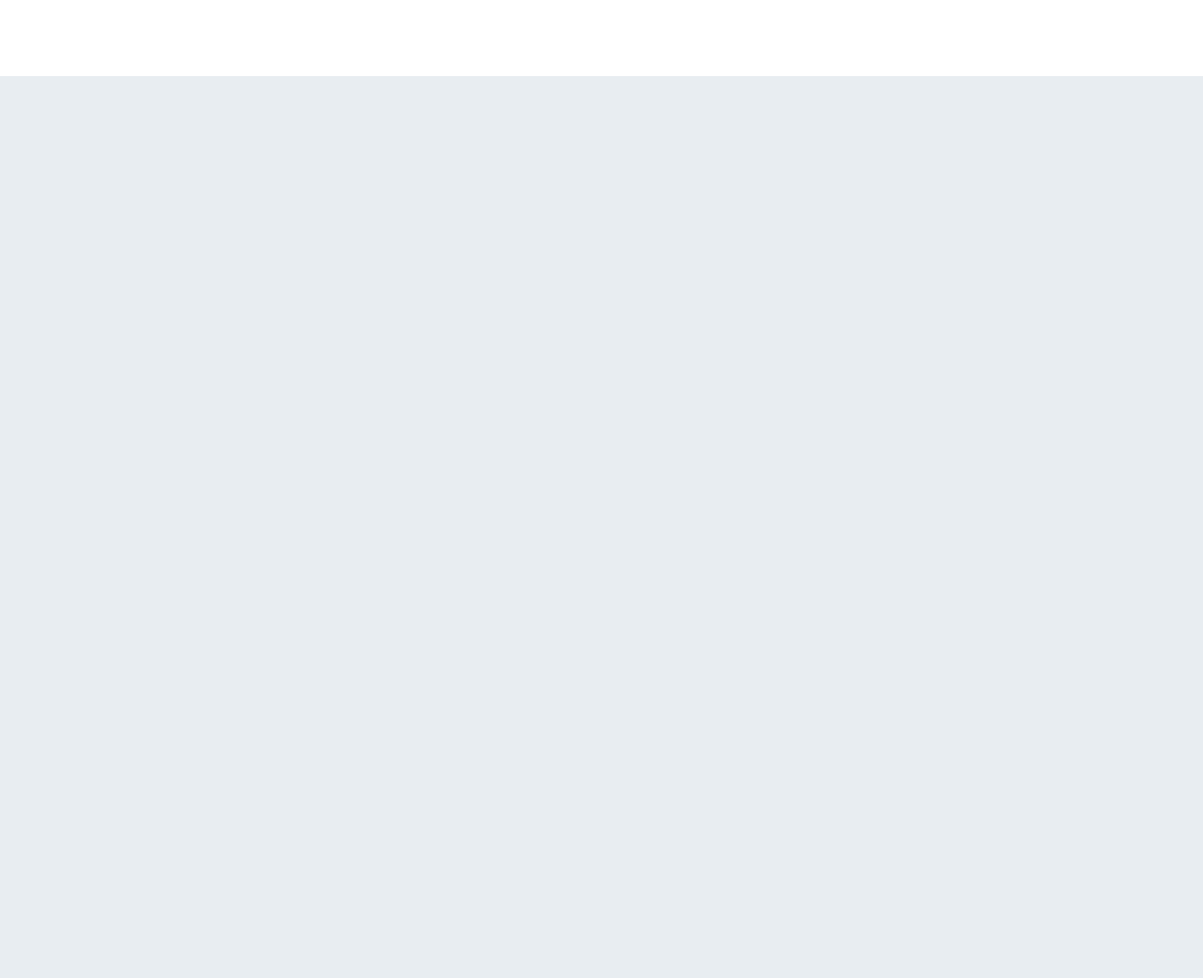
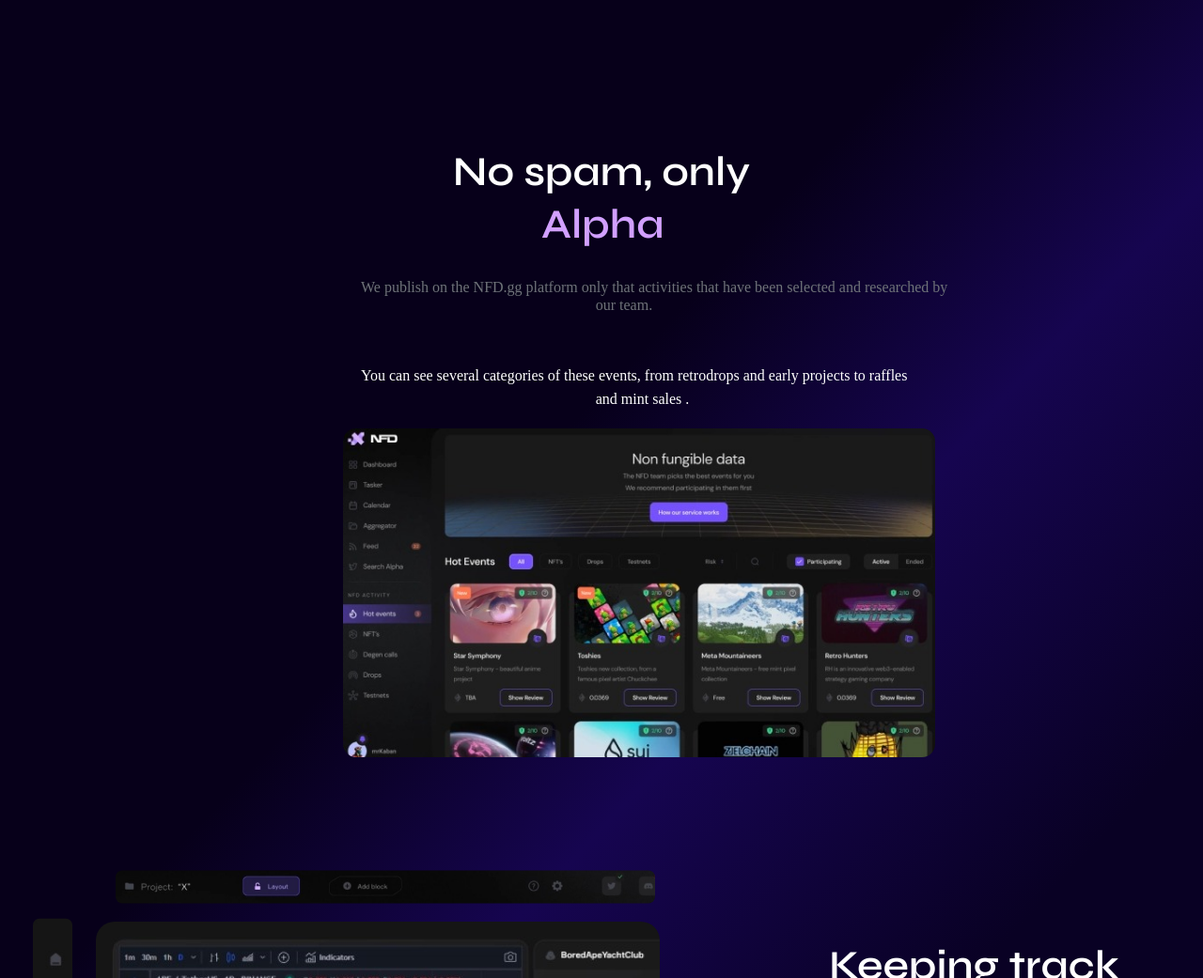
Before and after one commit to Samir-Pathan/NFD-Website-Clone, a plain HTML site: page index.html in a window 1280 px wide. Shown: the part 1759-2800 px from the top of the page at 94% size. Before the commit the page ends 2040 px from the top, so only its background shows below. Drawn offline with Linux system fonts and the light colour scheme.

Commit message:
section 4 added

```diff
--- a/index.html
+++ b/index.html
@@ -6,6 +6,9 @@
     <title>NFD</title>
     <link rel="stylesheet" href="style.css">
     <link href='https://fonts.googleapis.com/css?family=Syne' rel='stylesheet'>
+    <link rel="preconnect" href="https://fonts.googleapis.com">
+    <link rel="preconnect" href="https://fonts.gstatic.com" crossorigin>
+    <link href="https://fonts.googleapis.com/css2?family=Syne:wght@600&display=swap" rel="stylesheet">
     <link rel="stylesheet" href="https://cdnjs.cloudflare.com/ajax/libs/font-awesome/6.5.1/css/all.min.css" integrity="sha512-DTOQO9RWCH3ppGqcWaEA1BIZOC6xxalwEsw9c2QQeAIftl+Vegovlnee1c9QX4TctnWMn13TZye+giMm8e2LwA==" crossorigin="anonymous" referrerpolicy="no-referrer" >
 </head>
 <body>
@@ -134,6 +137,44 @@
 
         </div>
     </div>
+       <div class="section4">
+        <div class="section4-headings">
+            <div class="section4-heading1">
+                <h1>No spam, only</h1>
+            </div>
+            <div class="section4-heading2">
+                <h1>Alpha</h1>
+            </div>
 
+        </div>
+        <div class="section4-heading3">
+            <p>We publish on the NFD.gg platform only that activities that have been selected and researched by </p>
+            <p1> our team.</p1>
+            <p2>You can see several categories of these events, from retrodrops and early projects to raffles </p2>
+            <p3>and mint sales .</p3>
+        </div>
+        <div class="section4-img">
+            <div class="img1"></div>
+        </div>
+        <div class="section4-horizontal-img">
+            <div class="horizontal-img">
+
+            </div>
+        </div>
+        <div class="section4-vertical-img">
+            <div class="vertical-img"></div>
+        </div>
+
+        <div class="section4-img2">
+            <div class="img2">
+                <img src="img 2.jpeg">
+                <img src="img 3.jpeg">
+            </div>
+        </div>
+
+        <div class="track">
+            <h1>Keeping track <br>of projects in<br> one place</h1>
+        </div>
+       </div>
 </body>
 </html>
--- a/style.css
+++ b/style.css
@@ -379,7 +379,7 @@ background: linear-gradient(to right, #AD95DE 43%, #653F9E 100%);
 }
 
 .section3{
-    height: 1000px;
+    height: 900px;
     width: 100%;
     background-color: white;
     display: flex;
@@ -411,7 +411,6 @@ background: linear-gradient(to right, #AD95DE 43%, #653F9E 100%);
     margin-left: 37px;
     margin-top: 10px;
     font-stretch: expanded;
-
 
 }
 
@@ -479,3 +478,168 @@ video{
 
 
 }
+
+.section4{
+    height: 2500px;
+    width: 100%;
+    position: relative;
+    background: linear-gradient(133deg, rgba(7, 0, 26, 1) 29%, rgba(22, 5, 80, 1) 41%, rgba(9, 1, 36, 1) 56%);
+}
+
+.section4-headings{
+    text-align: center;
+    justify-content: center;
+    position: relative;
+    top: 7%;
+
+}
+
+.section4-heading1{
+    color: white;
+    font-family: 'Syne', sans-serif;
+    font-size: 22px;
+}
+
+.section4-heading1 h1{
+    margin: 0px;
+}
+
+
+.section4-heading2{
+    font-size: 22px;
+    font-family: 'Syne', sans-serif;
+    position: absolute;
+    top: 50%;
+    left: 45%;
+    color: rgb(209, 160, 255);
+}
+
+.section4-heading3{
+    color: rgb(111, 115, 121);
+    font-family: formular;
+    position: absolute;
+    top: 12%;
+    left: 30%;
+
+}
+
+.section4-heading3 p1{
+    color: rgb(111, 115, 121);
+    font-family: formular;
+    position: absolute;
+    left: 40%;
+    top: 70%;
+
+}
+.section4-heading3 p2{
+    color:  white;
+    font-weight: 500;
+    font-family: formular;
+    position: absolute;
+    left: 0%;
+    margin: 0px;
+    top: 110px;
+
+}
+
+.section4-heading3 p3{
+    color:  white;
+    font-weight: 500;
+    font-family: formular;
+    position: absolute;
+    left: 40%;
+    margin: 0px;
+    top: 135px;
+}
+
+.section4-img1{
+     width:1000px;
+     height: 600px;
+
+
+}
+
+.img1{
+    background-image: url("section\ 4\ img1.jpeg");
+    background-size: cover;
+    height: 500px;
+    width: 900px;
+    scale: 70%;
+    position: absolute;
+    border-radius: 20px;
+    top: 16%;
+    left: 18%;
+}
+.section4-img2{
+height:  500px;
+width: 600px;
+position: absolute;
+top: 40%;
+left: 8%;
+border-radius: 20px;
+overflow-y: scroll;
+}
+
+.section4-img2 .img-2{
+   height: 100%;
+   width: 100%;
+
+   object-fit: cover;
+}
+
+.section4-img2::-webkit-scrollbar{
+    display: none;
+}
+
+.section4-horizontal-img{
+    height: 60px;
+    width: 820px;
+    position: absolute;
+    top: 37.5%;
+    left: 0%;
+    align-items: start;
+
+}
+
+.horizontal-img{
+    background-image: url("horizontal\ img.jpeg");
+    background-size: cover;
+    height: 50px;
+    width: 820px;
+    scale: 70%;
+    border-radius: 10px;
+    left: 4%;
+
+
+}
+
+.section4-vertical-img{
+    height: 800px;
+    width: 60px;
+}
+
+.vertical-img{
+    background-image: url("vertical\ img.jpeg");
+    background-size: cover;
+    height: 725px;
+    width: 60px;
+    scale: 70%;
+    position: absolute;
+    border-radius: 10px;
+    top: 35.5%;
+    left: 2%
+}
+
+.track{
+    color: white;
+    position: absolute;
+    left: 70%;
+    top: 40%;
+    scale:  110% ;
+
+}
+.track h1{
+    color: white;
+    font-family: 'Syne', sans-serif;
+    font-size: 40px;
+}
```
Also changed, not shown: horizontal img.jpeg (added), img 2.jpeg (added), img 3.jpeg (added), section 4 img1.jpeg (added), vertical img.jpeg (added).
